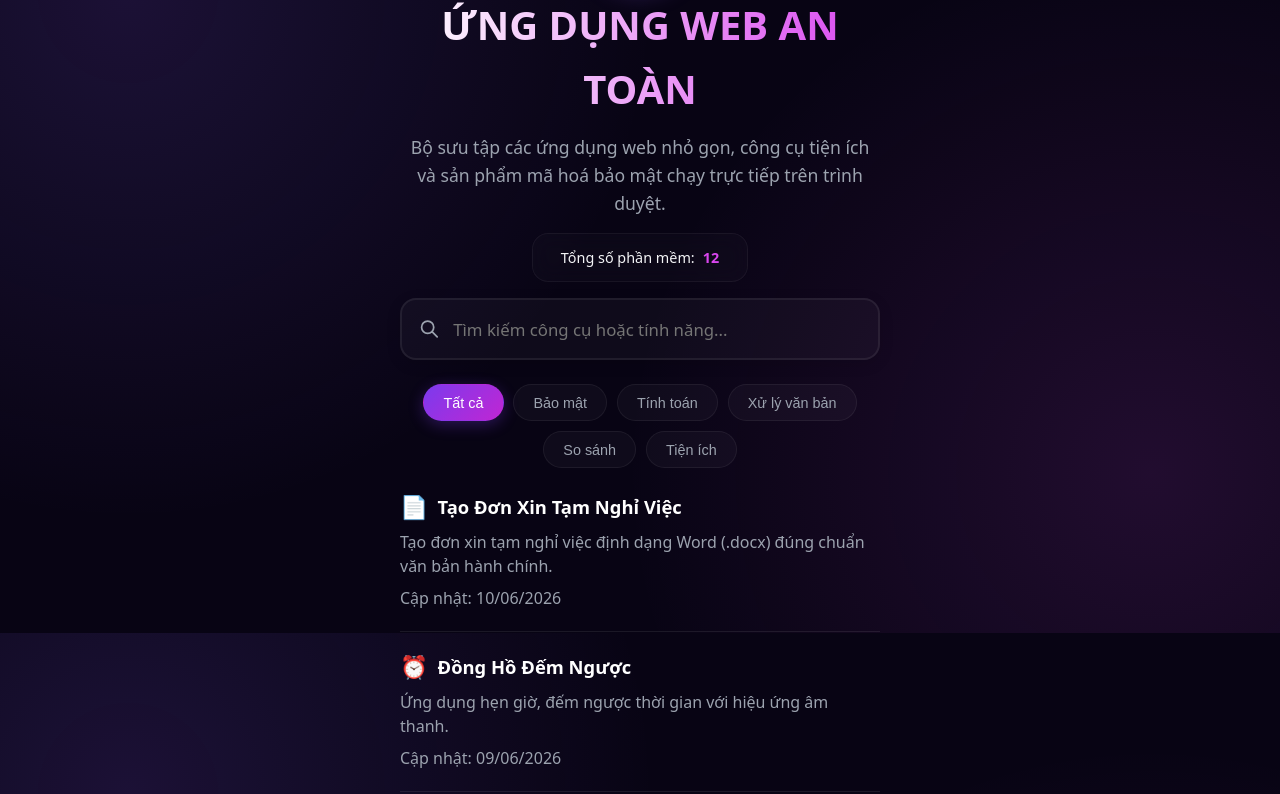
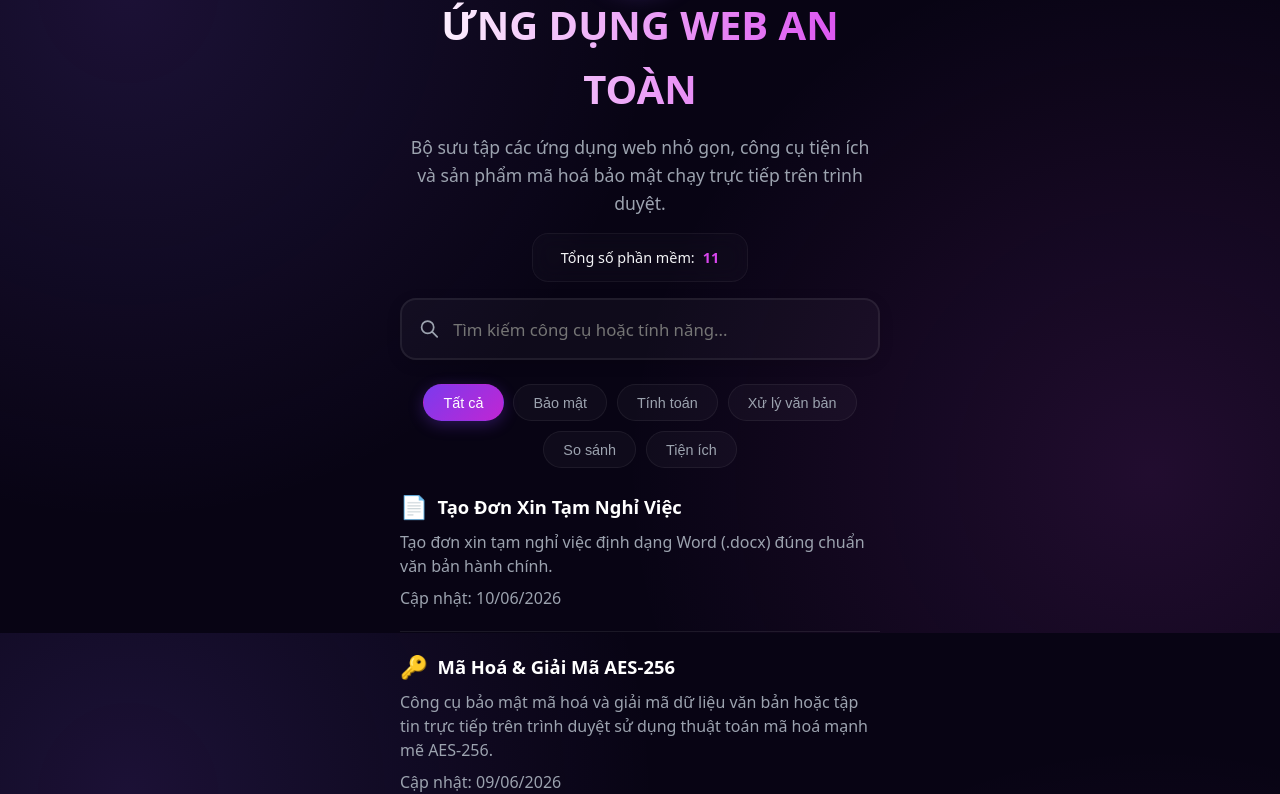
Before and after one commit to tanchanh/ung-dung-web, a plain HTML site: page index.html in a window 1280 px wide. Shown: the part 167-961 px from the top of the page. Drawn offline with Linux system fonts and the light colour scheme.

Commit message:
Update index.html

```diff
--- a/index.html
+++ b/index.html
@@ -482,7 +482,7 @@
             <div class="stats-container">
                 <div class="stat-item">
                     <span>Tổng số phần mềm:</span>
-                    <span class="stat-val" id="total-count">12</span>
+                    <span class="stat-val" id="total-count">11</span>
                 </div>
             </div>
         </header>
@@ -543,15 +543,6 @@
                 category: "text",
                 categoryText: "Xử lý văn bản",
                 updated: "10/06/2026"
-            },
-            {
-                name: "hen-gio",
-                emoji: "⏰",
-                title: "Đồng Hồ Đếm Ngược",
-                description: "Ứng dụng hẹn giờ, đếm ngược thời gian với hiệu ứng âm thanh.",
-                category: "utility",
-                categoryText: "Tiện ích",
-                updated: "09/06/2026"
             },
             {
                 name: "mahoa-giaima",
```
